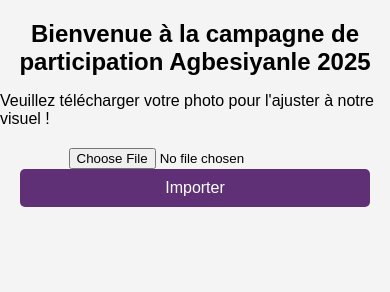
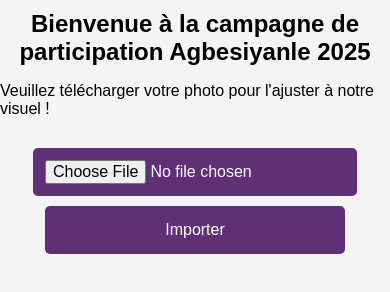
Before and after one commit to Kondostudio/Agbesiyanle66, a plain HTML site: page index.html in a window 390 px wide. Shown: the top 292 px of the page. Drawn offline with Linux system fonts and the light colour scheme.

Commit message:
Update index.html

```diff
--- a/index.html
+++ b/index.html
@@ -21,10 +21,10 @@
         #container {
             position: relative;
             width: 100%;
-            height: 100%;
+            height: auto;
             max-width: 1080px; /* Limite la largeur maximale */
             margin: 0 auto;
-            background-size: cover;
+            background-size: contain; /* Permet à l'image de s'adapter à l'espace */
         }
 
         #userImage {
@@ -42,6 +42,25 @@
             margin: 20px;
         }
 
+        /* Personnalisation du bouton "Choisir un fichier" */
+        input[type="file"] {
+            font-size: 16px;
+            padding: 15px;
+            background-color: #5f3076;
+            color: #ffffff;
+            border: none;
+            border-radius: 5px;
+            cursor: pointer;
+            width: 80%;  /* Adaptation responsive */
+            max-width: 300px;  /* Limite la largeur */
+            margin-top: 20px;
+            text-align: center;
+        }
+
+        input[type="file"]:hover {
+            background-color: #4f2561;
+        }
+
         button {
             background-color: #5f3076;
             color: #ffffff;
@@ -50,7 +69,9 @@
             border-radius: 5px;
             cursor: pointer;
             font-size: 16px;
-            width: 100%; /* Ajuster la largeur pour mobile */
+            width: 100%;
+            max-width: 300px;
+            margin: 10px auto; /* Centrer le bouton */
         }
 
         button:hover {
@@ -68,7 +89,7 @@
             #container {
                 width: 100%;
                 height: auto;
-                padding: 10px;
+                padding: 20px;
             }
 
             #userImage {
@@ -80,10 +101,18 @@
 
             button {
                 font-size: 18px;
+                padding: 15px 0;
             }
 
             h1 {
                 font-size: 1.5rem;
+                margin-top: 10px;
+            }
+
+            #uploadForm input {
+                width: 100%;
+                padding: 10px;
+                margin-top: 10px;
             }
         }
 
@@ -98,6 +127,10 @@
 
             button {
                 font-size: 16px;
+            }
+
+            #uploadForm input {
+                padding: 12px;
             }
         }
     </style>
```
